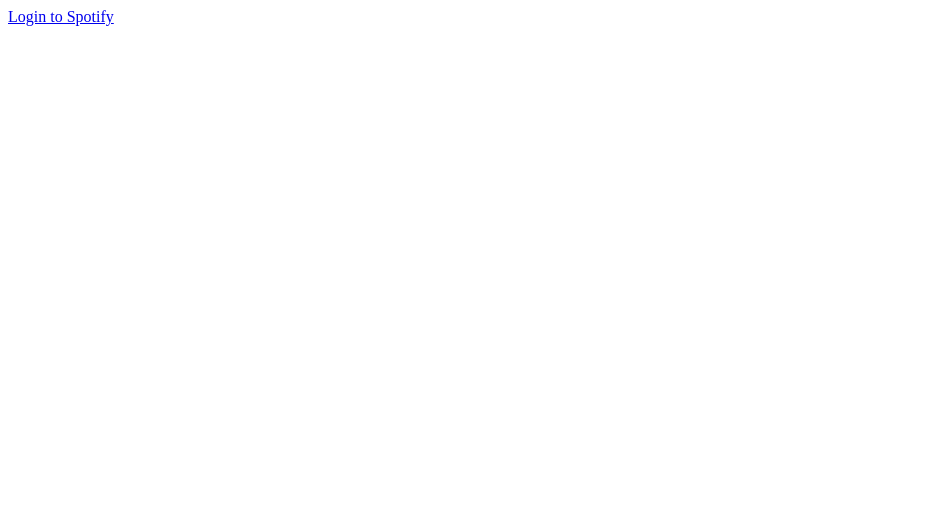
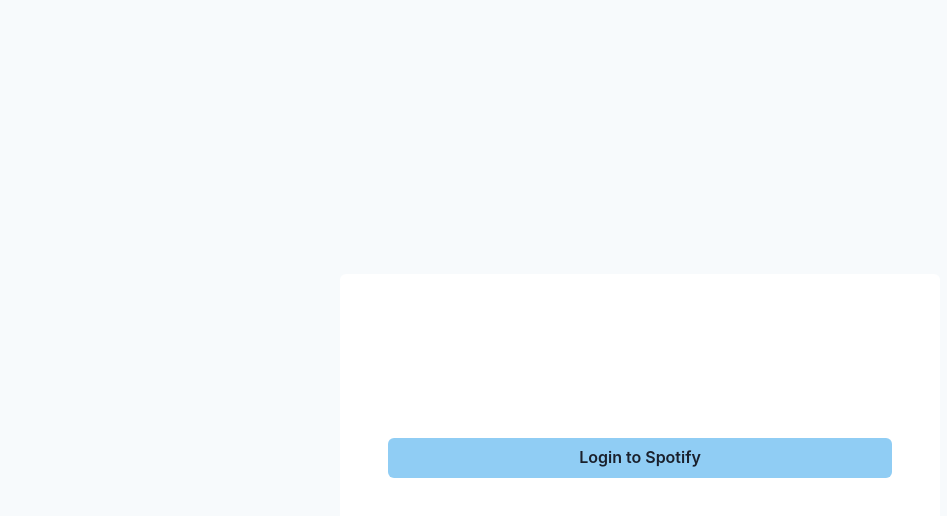
Before and after one commit to Rezatachi/Real_Sounds, a React (Create React App) app: page / in a window 1280 px wide. Shown: the top 516 px of the page, without its empty margins (0-947 px from the left). Built offline with nearby package versions, Linux system fonts and the light colour scheme; no server answers.

Commit message:
UI implementation

```diff
--- a/src/App.js
+++ b/src/App.js
@@ -1,6 +1,10 @@
 import React, {useEffect, useState} from 'react';
 import axios from 'axios';
+import { ChakraProvider, ColorModeScript } from "@chakra-ui/react";
+import theme from './theme';
 
+// imported components
+import Auth from './components/Auth';
 import Search from './components/Search';
 function App() {
   const [token, setToken] = useState(null);
@@ -33,9 +37,10 @@
   }, [token]);
 
   return (
-    <div>
+   <ChakraProvider theme={theme}>
+    <ColorModeScript initialColorMode={theme.config.initialColorMode}/>
       {!token ?
-        <a href={`${process.env.REACT_APP_AUTH_ENDPOINT}?client_id=${process.env.REACT_APP_CLIENT_ID}&redirect_uri=${process.env.REACT_APP_REDIRECT_URI}&response_type=${process.env.REACT_APP_RESPONSE_TYPE}`}>Login to Spotify</a>
+        <Auth />
       : <>
       {/* <Search token={token} /> */}
       <Search token={token} />
@@ -43,8 +48,7 @@
       <button onClick={logout}>Logout</button>
       </>
       }
-
-    </div>
+    </ChakraProvider>
   );
 }
 
--- /dev/null
+++ b/src/components/Auth.js
@@ -0,0 +1,42 @@
+import React from "react";
+// make a landing page for the user to login to spotify
+// use chalkra ui for the landing page
+import { Button, Flex, Heading, Text } from "@chakra-ui/react";
+
+const Auth = () => {
+    return (
+        <>
+        <Flex
+        minH={"100vh"}
+        align={"center"}
+        justify={"center"}
+        bg={"gray.50"}
+        >
+            <Flex
+            direction={"column"}
+            bg={"white"}
+            rounded={"md"}
+            p={12}
+            justify={"center"}
+            textAlign={"center"}
+            >
+                <Heading mb={6}>Real Sounds</Heading>
+                <Text mb={6}>
+                    This is a simple app that allows you to search for artists on Spotify.
+                </Text>
+                <Button
+                colorScheme={"blue"}
+                onClick={() => {
+                    window.location.href =`${process.env.REACT_APP_AUTH_ENDPOINT}?client_id=${process.env.REACT_APP_CLIENT_ID}&redirect_uri=${process.env.REACT_APP_REDIRECT_URI}&response_type=${process.env.REACT_APP_RESPONSE_TYPE}`;
+                }}
+                >
+                    Login to Spotify
+                </Button>
+
+            </Flex>
+        </Flex>
+        </>
+    );
+    }
+
+export default Auth;
--- a/src/index.js
+++ b/src/index.js
@@ -6,7 +6,7 @@
 const root = ReactDOM.createRoot(document.getElementById('root'));
 root.render(
   <React.StrictMode>
-    <App />
+      <App />
   </React.StrictMode>
 );
 
--- /dev/null
+++ b/src/theme.js
@@ -0,0 +1,14 @@
+// use chakraui dark mode
+
+import { extendTheme } from '@chakra-ui/react'
+
+// 2. Add your color mode config
+const config = {
+  initialColorMode: 'dark',
+  useSystemColorMode: false,
+}
+
+// 3. extend the theme
+const theme = extendTheme({ config })
+
+export default theme
```
